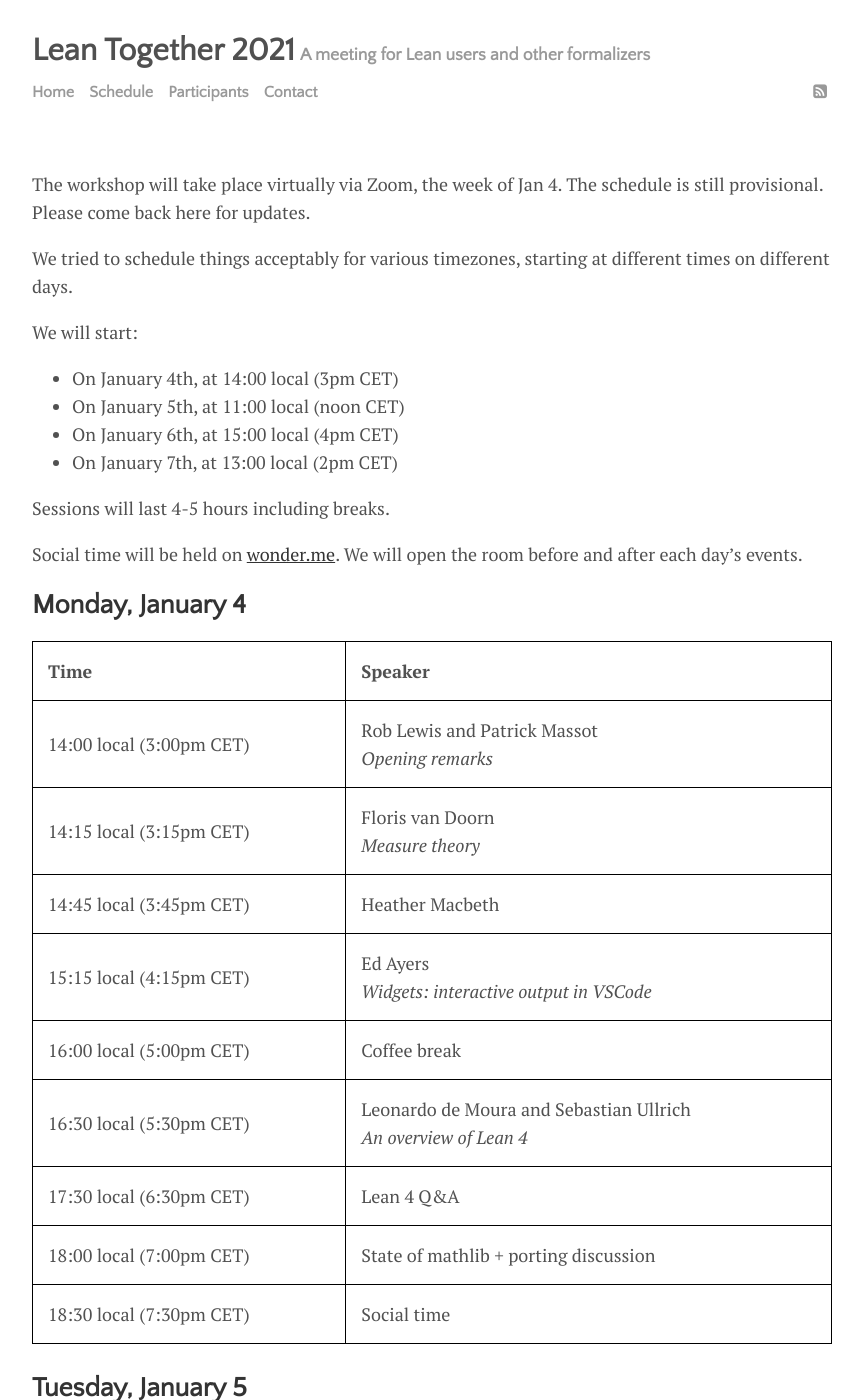
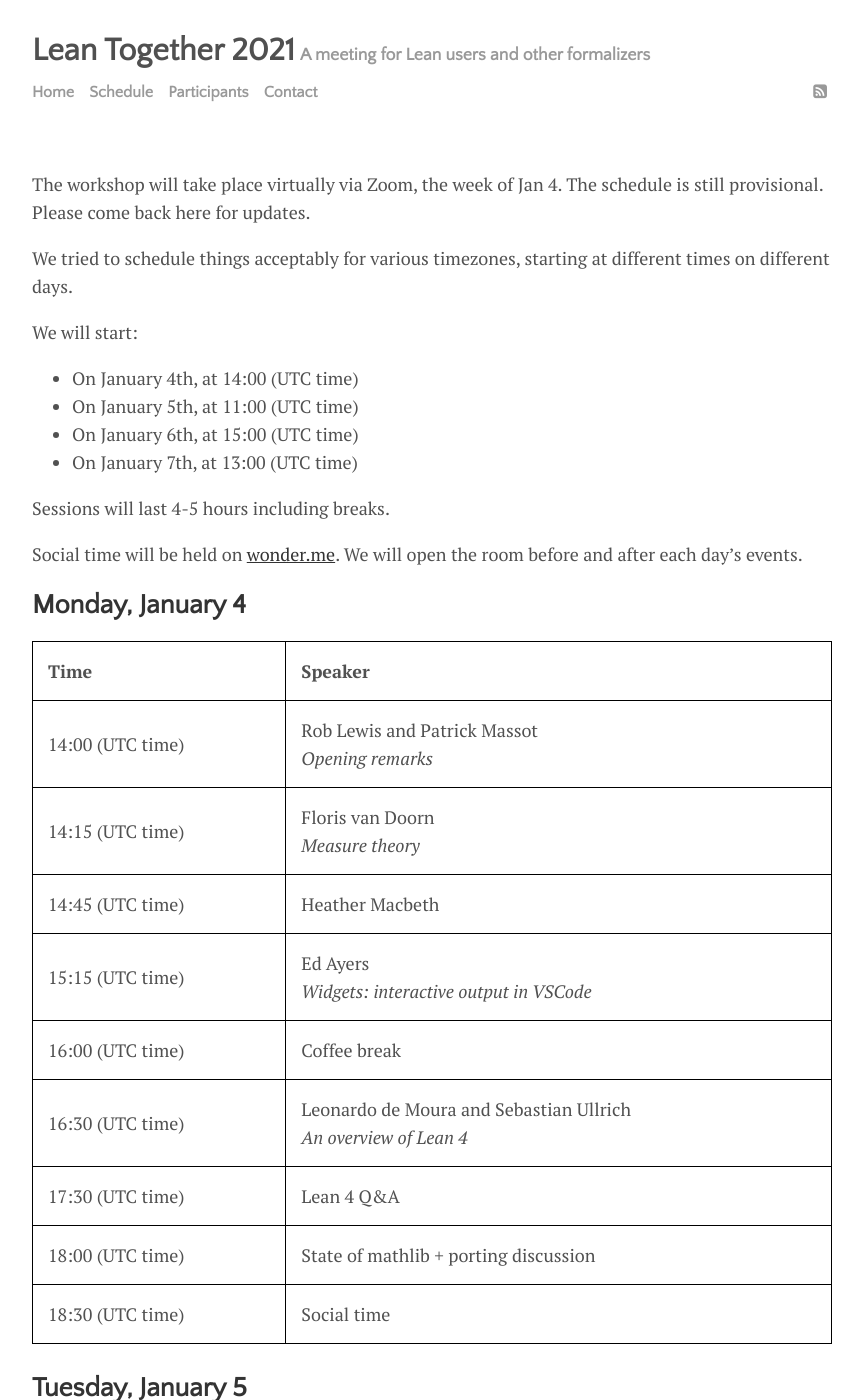
Before and after one commit to leanprover-community/lt2021, a Jekyll site: the page built from schedule.md, in a window 1280 px wide and 1400 px high. Shown: the whole window, without its empty margins (208-1071 px from the left). Built offline with Jekyll 4.4.1, drawn with Linux system fonts in a browser that asks for light colours; some of the changed text lies outside the part shown.

Commit message:
Different local time display

```diff
--- a/assets/js/dates.js
+++ b/assets/js/dates.js
@@ -1,10 +1,9 @@
 $(function() {
-$('time').each(function() {
-    if (Intl.DateTimeFormat().resolvedOptions().timeZone == 'Europe/Paris') {
-	    $(this).siblings('span').hide()
-    };
-    var dt = new Date($(this).attr('datetime'));
-    var m = dt.getMinutes();
-    $(this).html(dt.getHours() + ':' + m.toString().padStart(2, '0'));
-})
+    var tz = Intl.DateTimeFormat().resolvedOptions().timeZone
+
+		$('time').each(function() {
+				var dt = new Date($(this).attr('datetime'));
+				var m = dt.getMinutes();
+				$(this).html(dt.getHours() + ':' + m.toString().padStart(2, '0') + ' ('+tz+' time)');
+		})
 });
--- a/schedule.md
+++ b/schedule.md
@@ -12,10 +12,10 @@ We tried to schedule things acceptably for various timezones,
 starting at different times on different days.
 
 We will start:
-* On January 4th, at <time datetime="2021-01-04T15:00+01:00">3pm</time> local <span>(3pm CET)</span>
-* On January 5th, at <time datetime="2021-01-05T12:00+01:00">noon</time> local <span>(noon CET)</span>
-* On January 6th, at <time datetime="2021-01-06T16:00+01:00">4pm</time> local <span>(4pm CET)</span>
-* On January 7th, at <time datetime="2021-01-07T14:00+01:00">2pm</time> local <span>(2pm CET)</span>
+* On January 4th, at <time datetime="2021-01-04T15:00+01:00">3pm</time>
+* On January 5th, at <time datetime="2021-01-05T12:00+01:00">noon</time>
+* On January 6th, at <time datetime="2021-01-06T16:00+01:00">4pm</time>
+* On January 7th, at <time datetime="2021-01-07T14:00+01:00">2pm</time>
 
 Sessions will last 4-5 hours including breaks.
 
@@ -26,56 +26,56 @@ We will open the room before and after each day's events.
 
 | Time      | Speaker            |
 | --------- | ------------------ |
-| <time datetime="2021-01-04T15:00+01:00">3:00pm</time> local (3:00pm CET) | Rob Lewis and Patrick Massot<br>*Opening remarks* |
-| <time datetime="2021-01-04T15:15+01:00">3:15pm</time> local (3:15pm CET) | Floris van Doorn<br>*Measure theory* |
-| <time datetime="2021-01-04T15:45+01:00">3:45pm</time> local (3:45pm CET) | Heather Macbeth |
-| <time datetime="2021-01-04T16:15+01:00">4:15pm</time> local (4:15pm CET) | Ed Ayers<br>*Widgets: interactive output in VSCode* |
-| <time datetime="2021-01-04T17:00+01:00">5:00pm</time> local (5:00pm CET) | Coffee break |
-| <time datetime="2021-01-04T17:30+01:00">5:30pm</time> local (5:30pm CET) | Leonardo de Moura and Sebastian Ullrich<br>*An overview of Lean 4* |
-| <time datetime="2021-01-04T18:30+01:00">6:30pm</time> local (6:30pm CET) | Lean 4 Q&A |
-| <time datetime="2021-01-04T19:00+01:00">7:00pm</time> local (7:00pm CET) | State of mathlib + porting discussion |
-| <time datetime="2021-01-04T19:30+01:00">7:30pm</time> local (7:30pm CET) | Social time |
+| <time datetime="2021-01-04T15:00+01:00">3:00pm</time> | Rob Lewis and Patrick Massot<br>*Opening remarks* |
+| <time datetime="2021-01-04T15:15+01:00">3:15pm</time> | Floris van Doorn<br>*Measure theory* |
+| <time datetime="2021-01-04T15:45+01:00">3:45pm</time> | Heather Macbeth |
+| <time datetime="2021-01-04T16:15+01:00">4:15pm</time> | Ed Ayers<br>*Widgets: interactive output in VSCode* |
+| <time datetime="2021-01-04T17:00+01:00">5:00pm</time> | Coffee break |
+| <time datetime="2021-01-04T17:30+01:00">5:30pm</time> | Leonardo de Moura and Sebastian Ullrich<br>*An overview of Lean 4* |
+| <time datetime="2021-01-04T18:30+01:00">6:30pm</time> | Lean 4 Q&A |
+| <time datetime="2021-01-04T19:00+01:00">7:00pm</time> | State of mathlib + porting discussion |
+| <time datetime="2021-01-04T19:30+01:00">7:30pm</time> | Social time |
 
 ## Tuesday, January 5
 
 | Time      | Speaker            |
 | --------- | ------------------ |
-| <time datetime="2021-01-04T12:00+01:00">12:00pm</time> local (12:00pm CET) | Jannis Limperg<br>*Towards general-purpose automation for Lean* |
-| <time datetime="2021-01-04T12:45+01:00">12:45pm</time> local (12:45pm CET) | Chris Hughes<br>*Word problem for one-relator groups* |
-| <time datetime="2021-01-04T13:30+01:00">1:30pm</time> local (1:30pm CET) | Coffee break |
-| <time datetime="2021-01-04T14:00+01:00">2:00pm</time> local (2:00pm CET) | Stanislaus Polu<br>*OpenAI Metamath GPT-f* |
-| <time datetime="2021-01-04T15:00+01:00">3:00pm</time> local (3:00pm CET) | Jason Rute<br>*Machine learning datasets for Lean* |
-| <time datetime="2021-01-04T15:30+01:00">3:30pm</time> local (3:30pm CET) | Coffee break |
-| <time datetime="2021-01-04T16:00+01:00">4:00pm</time> local (4:00pm CET) | Koundinya Vajjha<br>*CertRL: Formalizing Convergence Proofs for Value and Policy Iteration in Coq* |
-| <time datetime="2021-01-04T16:30+01:00">4:30pm</time> local (4:30pm CET) | Yury Kudryashov<br>*Dynamics on the circle* |
-| <time datetime="2021-01-04T17:15+01:00">5:15pm</time> local (5:15pm CET) | Social time |
+| <time datetime="2021-01-04T12:00+01:00">12:00pm</time> | Jannis Limperg<br>*Towards general-purpose automation for Lean* |
+| <time datetime="2021-01-04T12:45+01:00">12:45pm</time> | Chris Hughes<br>*Word problem for one-relator groups* |
+| <time datetime="2021-01-04T13:30+01:00">1:30pm</time> | Coffee break |
+| <time datetime="2021-01-04T14:00+01:00">2:00pm</time> | Stanislaus Polu<br>*OpenAI Metamath GPT-f* |
+| <time datetime="2021-01-04T15:00+01:00">3:00pm</time> | Jason Rute<br>*Machine learning datasets for Lean* |
+| <time datetime="2021-01-04T15:30+01:00">3:30pm</time> | Coffee break |
+| <time datetime="2021-01-04T16:00+01:00">4:00pm</time> | Koundinya Vajjha<br>*CertRL: Formalizing Convergence Proofs for Value and Policy Iteration in Coq* |
+| <time datetime="2021-01-04T16:30+01:00">4:30pm</time> | Yury Kudryashov<br>*Dynamics on the circle* |
+| <time datetime="2021-01-04T17:15+01:00">5:15pm</time> | Social time |
 
 ## Wednesday, January 6
 
 | Time      | Speaker            |
 | --------- | ------------------ |
-| <time datetime="2021-01-04T16:00+01:00">4:00pm</time> local (4:00pm CET) | Paula Neeley<br>*Results in modal and dynamic epistemic logic* |
-| <time datetime="2021-01-04T16:30+01:00">4:30pm</time> local (4:30pm CET) | Kenny Lau |
-| <time datetime="2021-01-04T17:00+01:00">5:00pm</time> local (5:00pm CET) | Yasmine Sharoda<br>*Generative Tools for Library Building* |
-| <time datetime="2021-01-04T17:30+01:00">5:30pm</time> local (5:30pm CET) | Coffee break |
-| <time datetime="2021-01-04T18:00+01:00">6:00pm</time> local (6:00pm CET) | Leonardo de Moura and Sebastian Ullrich<br>*Metaprogramming in Lean 4* |
-| <time datetime="2021-01-04T19:00+01:00">7:00pm</time> local (7:00pm CET) | Joe Hendrix<br>*Verification of a binary compiler in Lean 4* |
-| <time datetime="2021-01-04T19:30+01:00">7:30pm</time> local (7:30pm CET) | Coffee break |
-| <time datetime="2021-01-04T20:00+01:00">8:00pm</time> local (8:00pm CET) | Adam Topaz<br>*Baby steps toward formalizing results in anabelian geometry* |
-| <time datetime="2021-01-04T20:45+01:00">8:45pm</time> local (8:45pm CET) | Peter Nelson |
-| <time datetime="2021-01-04T21:15+01:00">9:15pm</time> local (9:15pm CET) | Social time |
+| <time datetime="2021-01-04T16:00+01:00">4:00pm</time> | Paula Neeley<br>*Results in modal and dynamic epistemic logic* |
+| <time datetime="2021-01-04T16:30+01:00">4:30pm</time> | Kenny Lau |
+| <time datetime="2021-01-04T17:00+01:00">5:00pm</time> | Yasmine Sharoda<br>*Generative Tools for Library Building* |
+| <time datetime="2021-01-04T17:30+01:00">5:30pm</time> | Coffee break |
+| <time datetime="2021-01-04T18:00+01:00">6:00pm</time> | Leonardo de Moura and Sebastian Ullrich<br>*Metaprogramming in Lean 4* |
+| <time datetime="2021-01-04T19:00+01:00">7:00pm</time> | Joe Hendrix<br>*Verification of a binary compiler in Lean 4* |
+| <time datetime="2021-01-04T19:30+01:00">7:30pm</time> | Coffee break |
+| <time datetime="2021-01-04T20:00+01:00">8:00pm</time> | Adam Topaz<br>*Baby steps toward formalizing results in anabelian geometry* |
+| <time datetime="2021-01-04T20:45+01:00">8:45pm</time> | Peter Nelson |
+| <time datetime="2021-01-04T21:15+01:00">9:15pm</time> | Social time |
 
 ## Thursday, January 7
 
 | Time      | Speaker            |
 | --------- | ------------------ |
-| <time datetime="2021-01-04T14:00+01:00">2:00pm</time> local (2:00pm CET) | Marie Kerjean |
-| <time datetime="2021-01-04T14:30+01:00">2:30pm</time> local (2:30pm CET) | Damiano Testa<br>*Mathematical insights from using Lean* |
-| <time datetime="2021-01-04T15:00+01:00">3:00pm</time> local (3:00pm CET) | Amelia Livingston<br>*Two ways to formalise exterior algebras* |
-| <time datetime="2021-01-04T15:30+01:00">3:30pm</time> local (3:30pm CET) | Coffee break |
-| <time datetime="2021-01-04T16:00+01:00">4:00pm</time> local (4:00pm CET) | Alena Gusakov |
-| <time datetime="2021-01-04T16:30+01:00">4:30pm</time> local (4:30pm CET) | Panel/discussion TBD |
-| <time datetime="2021-01-04T17:30+01:00">5:30pm</time> local (5:30pm CET) | Coffee break |
-| <time datetime="2021-01-04T18:00+01:00">6:00pm</time> local (6:00pm CET) | Logan Murphy<br>*Provably Deductive Assurance Cases* |
-| <time datetime="2021-01-04T18:30+01:00">6:30pm</time> local (6:30pm CET) | Thomas Browning and Patrick Lutz<br>*Galois theory* |
-| <time datetime="2021-01-04T19:00+01:00">7:00pm</time> local (7:00pm CET) | Social time |
+| <time datetime="2021-01-04T14:00+01:00">2:00pm</time> | Marie Kerjean |
+| <time datetime="2021-01-04T14:30+01:00">2:30pm</time> | Damiano Testa<br>*Mathematical insights from using Lean* |
+| <time datetime="2021-01-04T15:00+01:00">3:00pm</time> | Amelia Livingston<br>*Two ways to formalise exterior algebras* |
+| <time datetime="2021-01-04T15:30+01:00">3:30pm</time> | Coffee break |
+| <time datetime="2021-01-04T16:00+01:00">4:00pm</time> | Alena Gusakov |
+| <time datetime="2021-01-04T16:30+01:00">4:30pm</time> | Panel/discussion TBD |
+| <time datetime="2021-01-04T17:30+01:00">5:30pm</time> | Coffee break |
+| <time datetime="2021-01-04T18:00+01:00">6:00pm</time> | Logan Murphy<br>*Provably Deductive Assurance Cases* |
+| <time datetime="2021-01-04T18:30+01:00">6:30pm</time> | Thomas Browning and Patrick Lutz<br>*Galois theory* |
+| <time datetime="2021-01-04T19:00+01:00">7:00pm</time> | Social time |
```
